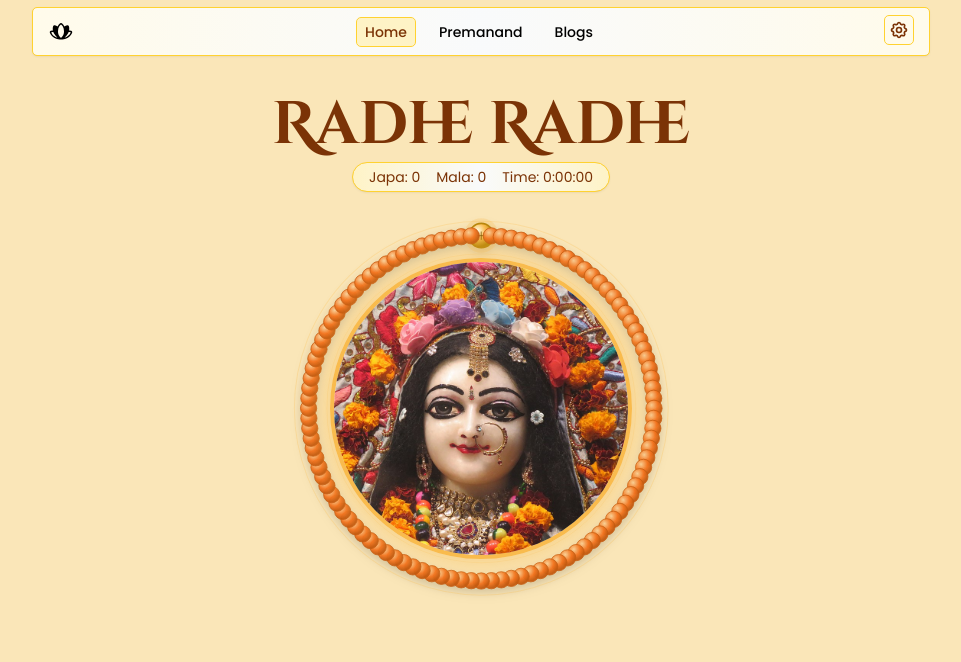
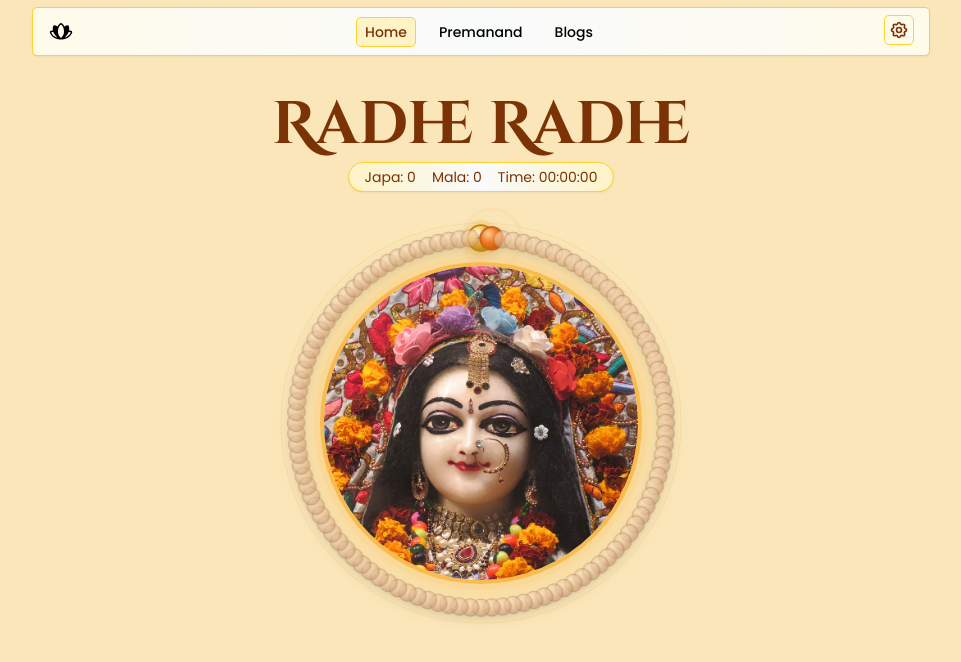
Before and after one commit to dipuvarma/radhanaamjapacounter, a Next.js app: page / in a window 1280 px wide. Shown: the top 662 px of the page, without its empty margins (159-1120 px from the left). Built offline with nearby package versions, Linux system fonts and the light colour scheme.

Commit message:
feat: chanting functionality with bead active and unactive styles.

```diff
--- a/src/app/layout.js
+++ b/src/app/layout.js
@@ -1,6 +1,7 @@
 import { Cinzel_Decorative, Poppins } from "next/font/google";
 import "./globals.css";
 import Navbar from "@/components/layout/Navbar";
+import { JapaStateProvider } from "@/context/JapaStateContext";
 
 const cinzelDecorative = Cinzel_Decorative({
   variable: "--font-cinzel",
@@ -16,7 +17,8 @@ const poppins = Poppins({
 
 export const metadata = {
   title: "Radhanaam Japa Counter",
-  description: "Track your daily chanting of Radhe Radhe — a devotional Japa counter for devotees.",
+  description:
+    "Track your daily chanting of Radhe Radhe — a devotional Japa counter for devotees.",
 };
 
 export default function RootLayout({ children }) {
@@ -27,7 +29,7 @@ export default function RootLayout({ children }) {
     >
       <body className="min-h-full flex flex-col bg-(--color-lighter-yellow)">
         <Navbar />
-        {children}
+        <JapaStateProvider>{children}</JapaStateProvider>
       </body>
     </html>
   );
--- a/src/app/page.js
+++ b/src/app/page.js
@@ -1,13 +1,9 @@
-import { CounterPanel, DeityDisplay } from "@/features/chanting-engine";
+import { HeroSection } from "@/features/chanting-engine";
 
 export default function Home() {
   return (
-    <main className="flex-1 max-w-4xl mx-auto px-4 py-8">
-      <h1 className="primary-heading font-semibold text-amber-900 cinzel-heading">Radhe Radhe</h1>
-      <section>
-        <CounterPanel />
-        <DeityDisplay />
-      </section>
+    <main className="flex-1">
+      <HeroSection />
     </main>
   );
 }
--- /dev/null
+++ b/src/context/JapaStateContext.jsx
@@ -0,0 +1,55 @@
+"use client";
+
+import { createContext, useEffect, useState } from "react";
+
+export const JapaStateContext = createContext();
+
+export const JapaStateProvider = ({ children }) => {
+  const [japaCount, setJapaCount] = useState(0);
+  const [malaCount, setMalaCount] = useState(0);
+
+  const [isRunning, setIsRunning] = useState(false);
+  const [elapseSeconds, setElapseSeconds] = useState(0);
+
+  useEffect(() => {
+    let intervalId;
+
+    if (isRunning) {
+      intervalId = setInterval(() => {
+        setElapseSeconds((prev) => prev + 1);
+      }, 10000);
+    }
+
+    return () => {
+      if (intervalId) {
+        clearInterval(intervalId);
+        setIsRunning(false);
+      }
+    };
+  }, [isRunning]);
+
+  const handleIncreaseJapaCount = () => {
+    if (japaCount == 0 && malaCount == 0 && !isRunning) {
+      setIsRunning(true);
+    }
+    if (japaCount < 108) {
+      setJapaCount((prev) => prev + 1);
+    } else {
+      setMalaCount((prev) => prev + 1);
+      setJapaCount(0);
+    }
+  };
+
+  const values = {
+    japaCount,
+    malaCount,
+    elapseSeconds,
+    handleIncreaseJapaCount,
+  };
+
+  return (
+    <JapaStateContext.Provider value={values}>
+      {children}
+    </JapaStateContext.Provider>
+  );
+};
--- a/src/features/chanting-engine/components/BeadCircle.jsx
+++ b/src/features/chanting-engine/components/BeadCircle.jsx
@@ -1,4 +1,6 @@
 "use client";
+
+import { useJapaState } from "@/hooks/useJapaState";
 
 const TOTAL_BEADS = 108;
 const RING_RADIUS = 170;
@@ -20,6 +22,8 @@ const beads = Array.from({ length: TOTAL_BEADS }, (_, i) => {
 });
 
 const BeadCircle = () => {
+  const { japaCount } = useJapaState();
+
   return (
     <div className="flex flex-col items-center gap-2">
       {/* SVG Mala */}
@@ -38,6 +42,13 @@ const BeadCircle = () => {
               <stop offset="0%" stopColor="#FAD199" />
               <stop offset="60%" stopColor="#F37420" />
               <stop offset="100%" stopColor="#c45a10" />
+            </radialGradient>
+
+            {/* Unchanted/Sandalwood bead gradient */}
+            <radialGradient id="unchanted-bead-grad" cx="35%" cy="30%" r="65%">
+              <stop offset="0%" stopColor="#FFEAD2" />
+              <stop offset="60%" stopColor="#EBC39A" />
+              <stop offset="100%" stopColor="#C89D7C" />
             </radialGradient>
 
             {/* Sumeru (guru) bead gradient — gold */}
@@ -98,8 +109,11 @@ const BeadCircle = () => {
           />
 
           {/* 108 Beads */}
-          {beads.map(({ x, y, index, isSumeru }) =>
-            isSumeru ? (
+          {beads.map(({ x, y, index, isSumeru }) => {
+            const isChanted = !isSumeru && index <= japaCount;
+            const isActive = !isSumeru && index === japaCount + 1;
+
+            return isSumeru ? (
               /* Sumeru / Guru bead — larger, gold */
               <g key={index}>
                 {/* Halo */}
@@ -140,18 +154,45 @@ const BeadCircle = () => {
               </g>
             ) : (
               /* Regular bead */
-              <circle
-                key={index}
-                cx={x}
-                cy={y}
-                r={BEAD_R}
-                fill="url(#bead-grad)"
-                stroke="#c45a10"
-                strokeWidth="0.8"
-                opacity="0.95"
-              />
-            ),
-          )}
+              <g key={index}>
+                {/* Active bead pulsing glow */}
+                {isActive && (
+                  <circle
+                    cx={x}
+                    cy={y}
+                    r={BEAD_R + 6}
+                    fill="none"
+                    stroke="#F37420"
+                    strokeWidth="1.5"
+                    opacity="0.7"
+                    className="animate-ping"
+                    style={{
+                      transformOrigin: `${x}px ${y}px`,
+                    }}
+                  />
+                )}
+                <circle
+                  cx={x}
+                  cy={y}
+                  r={
+                    isActive ? BEAD_R + 2.5 : isChanted ? BEAD_R + 0.5 : BEAD_R
+                  }
+                  fill={
+                    isChanted || isActive
+                      ? "url(#bead-grad)"
+                      : "url(#unchanted-bead-grad)"
+                  }
+                  stroke={isChanted || isActive ? "#c45a10" : "#A7724C"}
+                  strokeWidth={isActive ? "1.5" : "0.8"}
+                  opacity={isActive ? "1" : isChanted ? "0.95" : "0.6"}
+                  style={{
+                    transition: "all 0.3s ease-in-out",
+                    transformOrigin: `${x}px ${y}px`,
+                  }}
+                />
+              </g>
+            );
+          })}
         </svg>
       </div>
     </div>
--- a/src/features/chanting-engine/components/CounterPanel.jsx
+++ b/src/features/chanting-engine/components/CounterPanel.jsx
@@ -1,10 +1,19 @@
+"use client";
+
+import { useJapaState } from "@/hooks/useJapaState";
+import { FormatTime } from "@/utils/helper";
+
 const CounterPanel = () => {
+  const { japaCount, malaCount, elapseSeconds } = useJapaState();
+
   return (
     <div className="my-2 flex justify-center">
       <div className="flex items-center justify-center gap-4 bg-gradient-to-r from-amber-100 via-gray-50 to-amber-100 outline-1 outline-amber-300 py-1 px-4 shadow-sm rounded-full">
-        <p className="text-sm text-amber-900">Japa: 0</p>
-        <p className="text-sm text-amber-900">Mala: 0</p>
-        <p className="text-sm text-amber-900">Time: 0:00:00</p>
+        <p className="text-sm text-amber-900">Japa: {japaCount}</p>
+        <p className="text-sm text-amber-900">Mala: {malaCount}</p>
+        <p className="text-sm text-amber-900">
+          Time: {FormatTime(elapseSeconds)}
+        </p>
       </div>
     </div>
   );
--- /dev/null
+++ b/src/features/chanting-engine/components/HeroSection.jsx
@@ -0,0 +1,27 @@
+"use client";
+
+import { useJapaState } from "@/hooks/useJapaState";
+import { CounterPanel, DeityDisplay } from "..";
+
+const HeroSection = () => {
+  const { handleIncreaseJapaCount } = useJapaState();
+
+  const handleJapaCount = () => {
+    handleIncreaseJapaCount();
+  };
+
+  return (
+    <section onClick={handleJapaCount} className="w-full select-none">
+      <section className=" max-w-4xl mx-auto px-4 py-8">
+        <h1 className="primary-heading text-center font-semibold text-amber-900 cinzel-heading">
+          Radhe Radhe
+        </h1>
+
+        <CounterPanel />
+        <DeityDisplay />
+      </section>
+    </section>
+  );
+};
+
+export default HeroSection;
--- a/src/features/chanting-engine/index.js
+++ b/src/features/chanting-engine/index.js
@@ -1,2 +1,3 @@
 export { default as DeityDisplay } from "./components/DeityDisplay";
 export { default as CounterPanel } from "./components/CounterPanel";
+export { default as HeroSection } from "./components/HeroSection";
--- /dev/null
+++ b/src/hooks/useJapaState.js
@@ -0,0 +1,12 @@
+"use client";
+
+import { JapaStateContext } from "@/context/JapaStateContext";
+import { useContext } from "react";
+
+export const useJapaState = () => {
+    const context = useContext(JapaStateContext);
+    if(!context){
+      throw new Error("JapaState must be used within JapaStateProvider.");
+    }
+    return context;
+}
--- /dev/null
+++ b/src/utils/helper.js
@@ -0,0 +1,7 @@
+export const FormatTime = (totalSeconds) => {
+  const hours = Math.floor(totalSeconds / 3600);
+  const minutes = Math.floor((totalSeconds % 3600) / 60);
+  const seconds = Math.floor(totalSeconds % 60);
+
+  return `${String(hours).padStart(2, "0")}:${String(minutes).padStart(2, "0")}:${String(seconds).padStart(2, "0")}`;
+};
```
